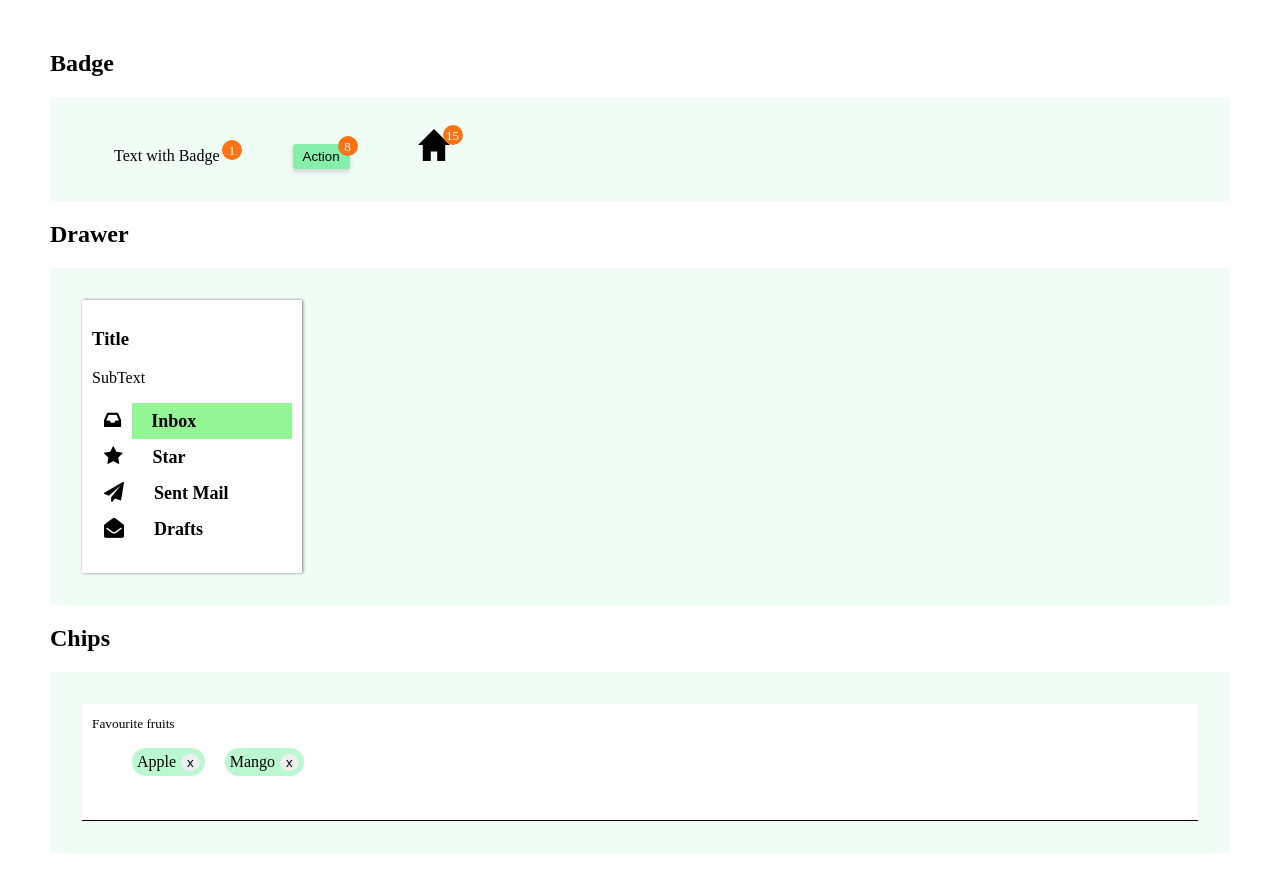
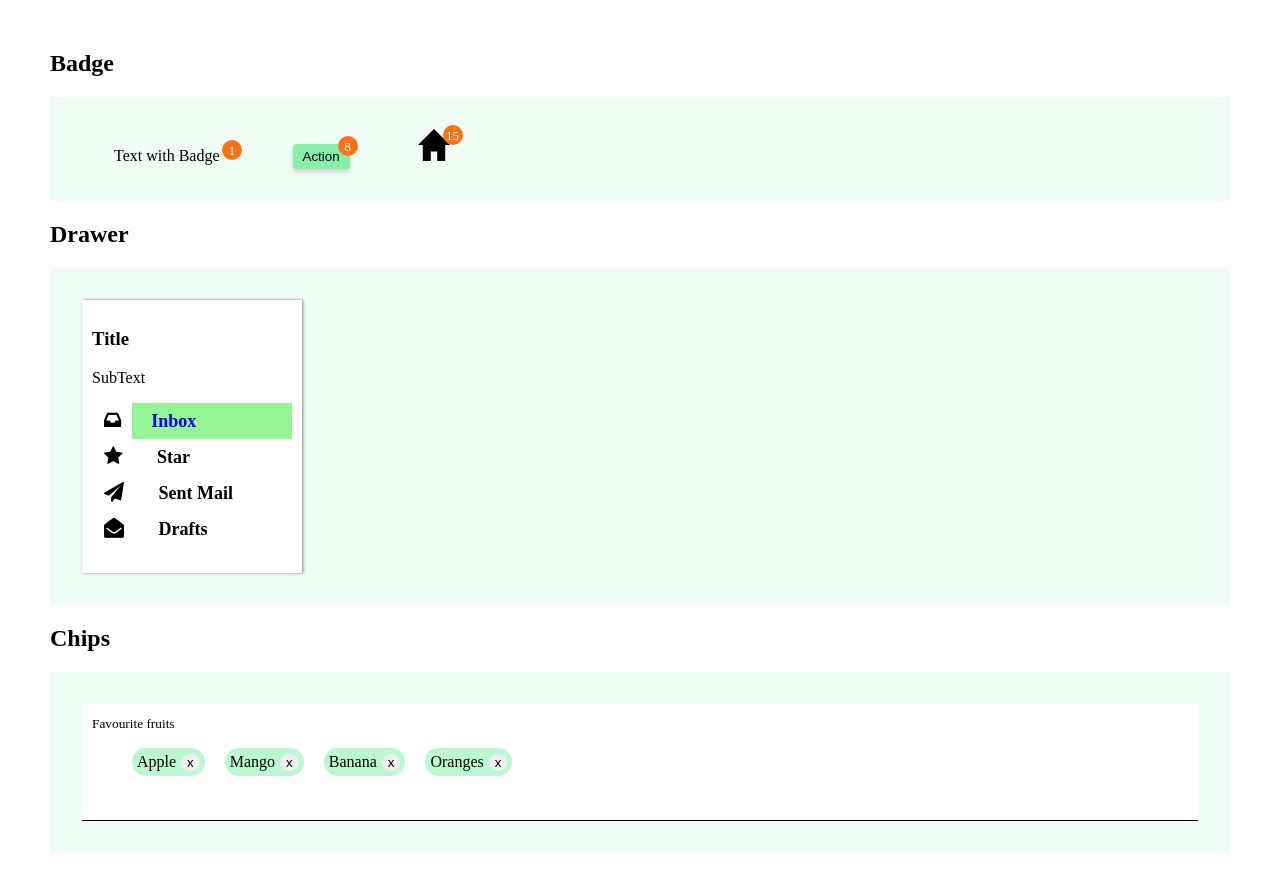
Before and after one commit to srishtigautam21/week-2-assignment-neogcamp, a plain HTML site: page index.html in a window 1280 px wide. Drawn offline with Linux system fonts and the light colour scheme.

Commit message:
turned list to links

```diff
--- a/index.html
+++ b/index.html
@@ -11,6 +11,7 @@
 </head>
 
 <body>
+    <!-- Badge -->
     <h2>Badge</h2>
         <section class="section-og">
             <div class="container-class">Text with Badge
@@ -32,11 +33,19 @@
                 <h3>Title</h3>
                 <p>SubText</p>
                 <ul class="center-content">
-                    <li class="rowise-list" style="background:rgb(147, 245, 147)">
-                        <i class="fa fa-inbox icon-list" style="font-size:20px"></i>Inbox</li>
-                    <li class="rowise-list"><i class="fa fa-star icon-list" style="font-size:20px"></i>Star</li>
-                    <li class="rowise-list"><i class="fa fa-send icon-list" style="font-size:20px"></i>Sent Mail</li>
-                    <li class="rowise-list"><i class="fa fa-envelope-open icon-list" style="font-size:20px"></i>Drafts</li>
+                    <li class="rowise-list background-fullcolor" style="background:rgb(147, 245, 147)">
+                        <a class="decoration-none"href="#"><i class="fa fa-inbox icon-list" style="font-size:20px">
+                        </i>Inbox</a></li>
+                        <!-- <i class="fa fa-inbox icon-list" style="font-size:20px"></i>Inbox</li> -->
+                    <li class="rowise-list">
+                        <a class="decoration-none"href="#"><i class="fa fa-star icon-list" style="font-size:20px"></i>
+                        </a>Star</li>
+                    <li class="rowise-list">
+                        <a class="decoration-none"href="#"><i class="fa fa-send icon-list" style="font-size:20px"></i>
+                        </a>Sent Mail</li>
+                    <li class="rowise-list">
+                        <a class="decoration-none"href="#"><i class="fa fa-envelope-open icon-list" style="font-size:20px"></i>
+                        </a>Drafts</li>
                 </ul>
             </div>
         </section>
@@ -48,6 +57,8 @@
                 <ul class="center-content row-chips">
                     <li class="chips-color">Apple<button>x</button></li>
                     <li class="chips-color">Mango<button>x</button></li>
+                    <li class="chips-color">Banana<button>x</button></li>
+                    <li class="chips-color">Oranges<button>x</button></li>
                 </ul>
             </div>
         </section>
--- a/style.css
+++ b/style.css
@@ -78,6 +78,10 @@ body{
  .icon-list{
      margin-left: -35px;
      margin-right: 30px;
+     color:black;
+ }
+ .decoration-none{
+     text-decoration: none;
  }
  /* chips-component */
  .chips{
```
